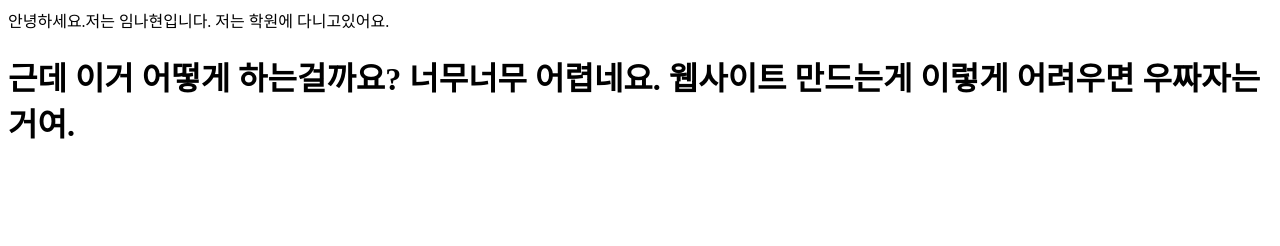
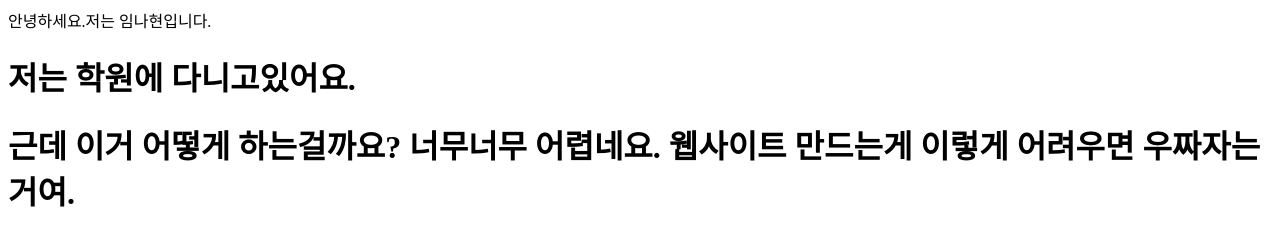
Before and after one commit to imnahyun/mywebhosting01, a plain HTML site: page index.html in a window 1280 px wide. Drawn offline with Linux system fonts and the light colour scheme.

Commit message:
커밋해보기4

```diff
--- a/index.html
+++ b/index.html
@@ -7,7 +7,7 @@
     <title>Document</title>
 </head>
 <body>
-    안녕하세요.저는 임나현입니다. 저는 학원에 다니고있어요.
+    안녕하세요.저는 임나현입니다. <h1>저는 학원에 다니고있어요.</h1>
     <h1>근데 이거 어떻게 하는걸까요? 너무너무 어렵네요. 웹사이트 만드는게 이렇게 어려우면 우짜자는거여.</h1>
 </body>
 </html>
```
